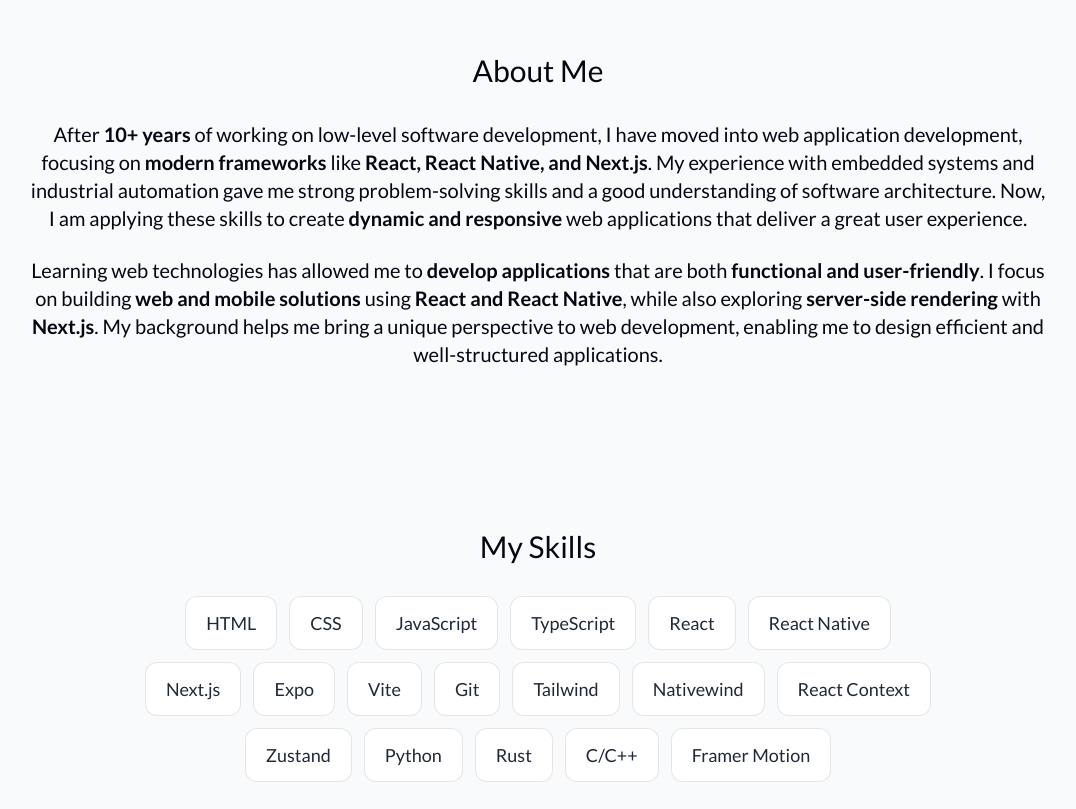
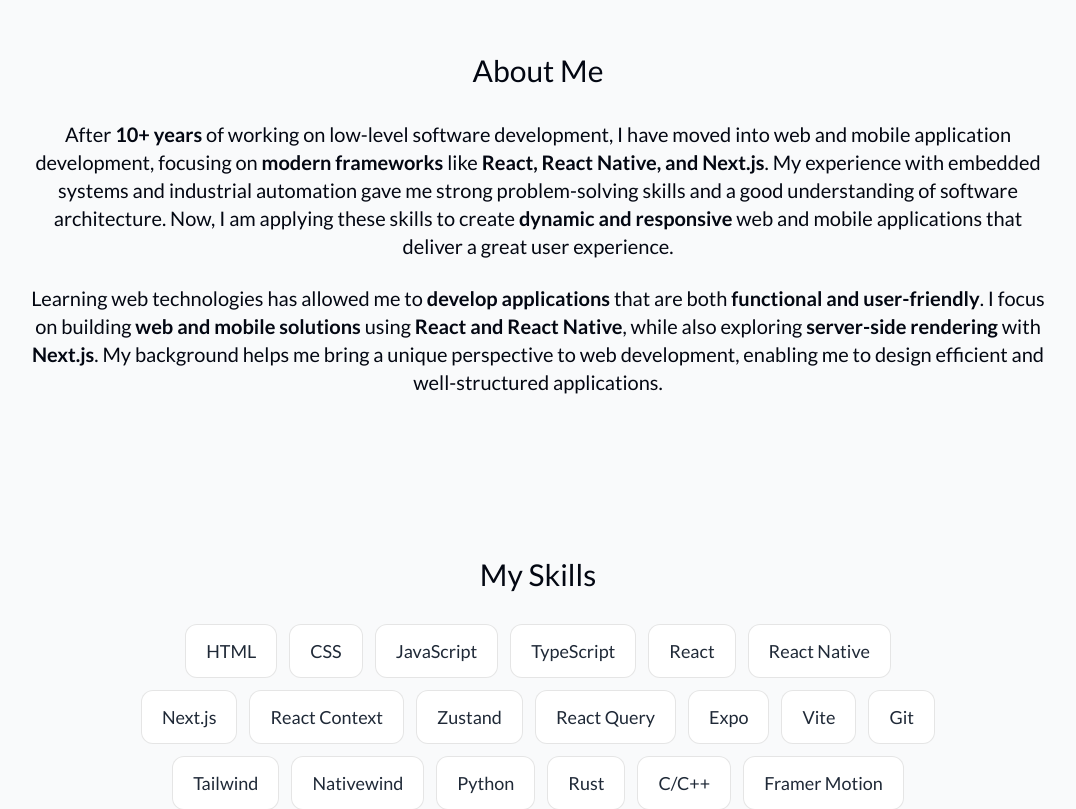
Before and after one commit to emre-ergun/engramsoft-web-portfolio, a React (Vite) app: page / in a window 1280 px wide. Shown: the part 940-1749 px from the top of the page, without its empty margins (102-1178 px from the left). Built offline with nearby package versions, Linux system fonts and the light colour scheme.

Commit message:
cv updated, skills and about section updated

```diff
--- a/lib/data.ts
+++ b/lib/data.ts
@@ -43,13 +43,14 @@
   'React',
   'React Native',
   'Next.js',
+  'React Context',
+  'Zustand',
+  'React Query',
   'Expo',
   'Vite',
   'Git',
   'Tailwind',
   'Nativewind',
-  'React Context',
-  'Zustand',
   'Python',
   'Rust',
   'C/C++',
--- a/src/sections/About.tsx
+++ b/src/sections/About.tsx
@@ -16,15 +16,15 @@
       <SectionHeader title='About me' />
       <p ref={ref} className='mb-6 text-lg sm:text-xl'>
         After <span className='font-semibold'>10+ years</span> of working on
-        low-level software development, I have moved into web application
-        development, focusing on{' '}
+        low-level software development, I have moved into web and mobile
+        application development, focusing on{' '}
         <span className='font-semibold'>modern frameworks</span> like{' '}
         <span className='font-semibold'>React, React Native, and Next.js</span>.
         My experience with embedded systems and industrial automation gave me
         strong problem-solving skills and a good understanding of software
         architecture. Now, I am applying these skills to create{' '}
-        <span className='font-semibold'>dynamic and responsive</span> web
-        applications that deliver a great user experience.
+        <span className='font-semibold'>dynamic and responsive</span> web and
+        mobile applications that deliver a great user experience.
       </p>
       <p className='text-lg sm:text-xl'>
         Learning web technologies has allowed me to{' '}
--- a/src/sections/Hero.tsx
+++ b/src/sections/Hero.tsx
@@ -39,7 +39,10 @@
               <span>
                 Hello, I'm <span className='font-bold'>Emre</span>.
               </span>{' '}
-              I'm a <span className='font-bold text-nowrap'>Senior Software Engineer</span>{' '}
+              I'm a{' '}
+              <span className='font-bold text-nowrap'>
+                Senior Software Engineer
+              </span>{' '}
               with <span className='font-bold'>10+ years</span> of experience.
               Building <span className='font-bold'>sites & apps</span> using{' '}
               <span className='font-bold'>React, Next.js & React Native</span>.
@@ -50,7 +53,7 @@
               animate={{ opacity: 1, y: 0 }}
             >
               <a
-                href='/EmreErgun271024Web.pdf'
+                href='/EmreErgunCV10122024Web.pdf'
                 download
                 className='group bg-white px-5 py-1 flex w-1/2 items-center justify-center gap-2 rounded-xl borderBlack outline-none hover:scale-105 active:scale-100  transition dark:bg-white/10 text-nowrap'
               >
```
Also changed, not shown: 2 other files (tests, documents, lock files or other folders).
